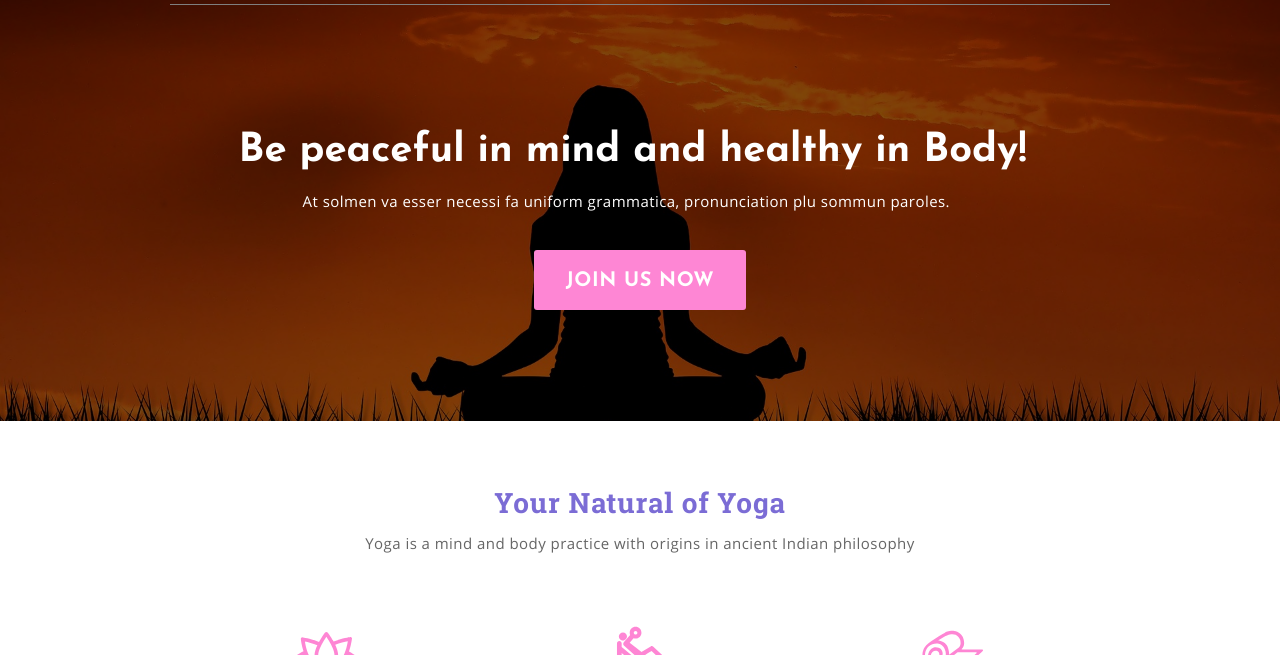
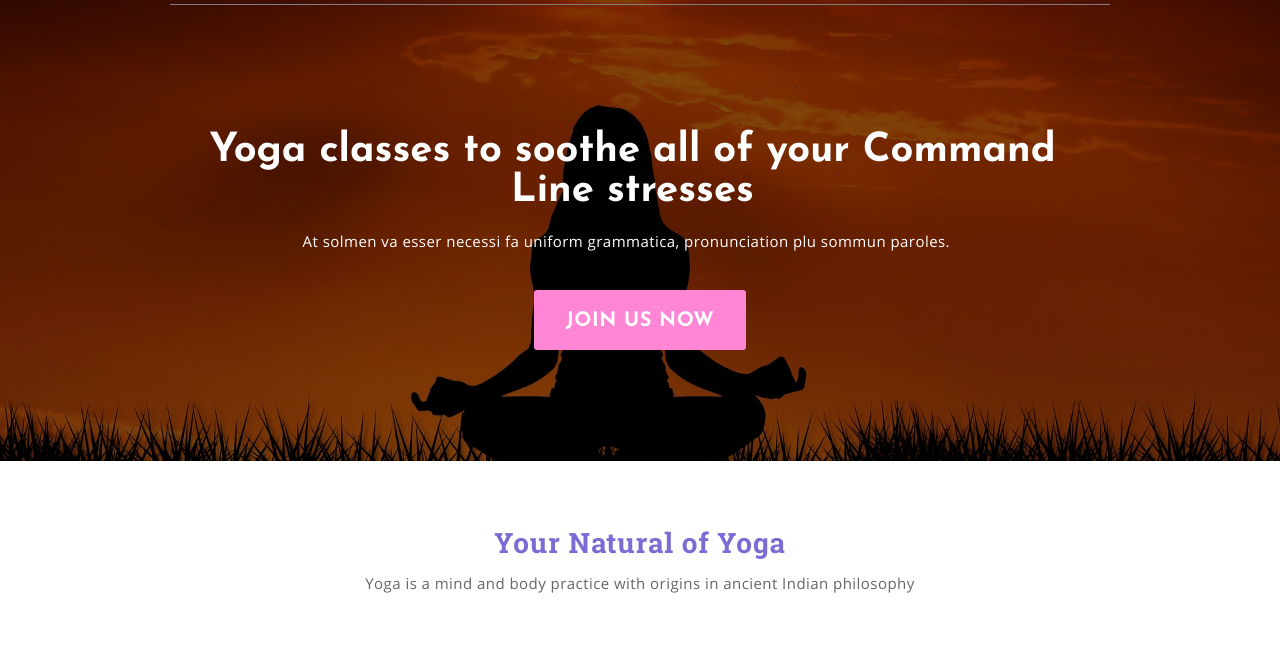
Before and after one commit to AbstractSter/cpnt201-a1-yoga, a plain HTML site: page index.html in a window 1280 px wide. Shown: the part 123-778 px from the top of the page. Drawn offline with nearby package versions, Linux system fonts and the light colour scheme.

Commit message:
changed banner text

```diff
--- a/index.html
+++ b/index.html
@@ -45,7 +45,7 @@
         <div class="inside-container banner-content">
           <div class="row">
             <div class="col-12 content-col">
-              <h1 class="site-title">Be peaceful in mind and healthy in Body!</h1>
+              <h1 class="site-title">Yoga classes to soothe all of your Command Line stresses</h1>
               <p class="site-title-desc">At solmen va esser necessi fa uniform grammatica, pronunciation plu sommun paroles.</p>
               <a class="banner-btn" href="#">Join us now</a>
             </div>
```
